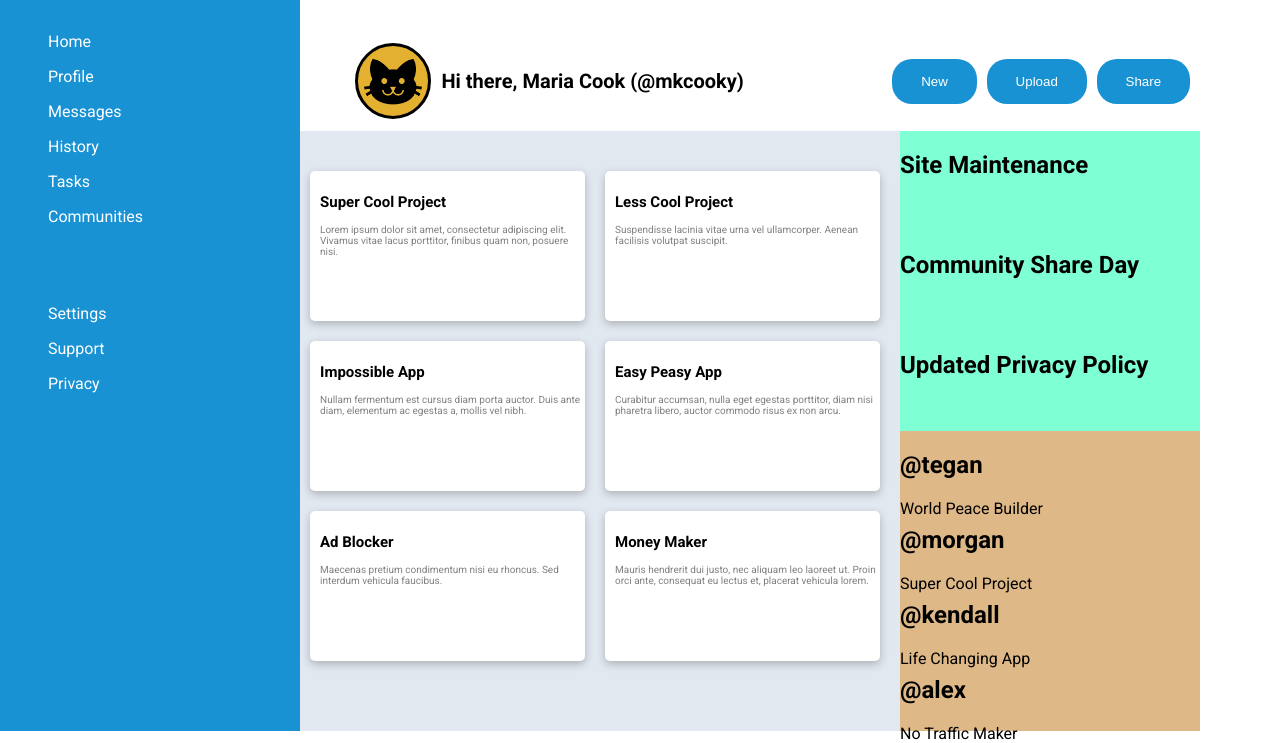
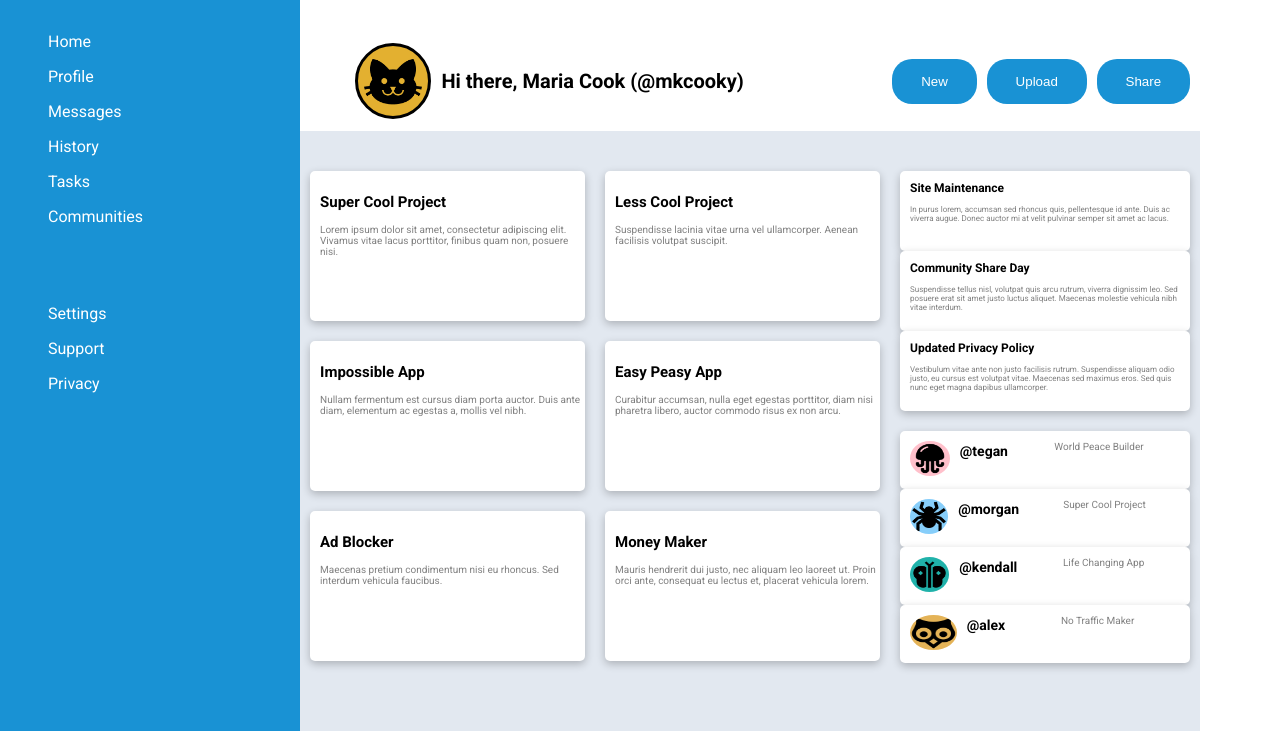
Before and after one commit to mariacook1/odin-dashboard, a plain HTML site: page index.html in a window 1280 px wide. Shown: the part 69-812 px from the top of the page. Drawn offline with Linux system fonts and the light colour scheme.

Commit message:
announcements & trending

```diff
--- a/index.html
+++ b/index.html
@@ -80,30 +80,37 @@
                 </div>
             </div>
             <div class="announcements">
-                <div class="annouce-card">
+                <div class="announce-card">
                     <h2>Site Maintenance</h2>
+                    <p>In purus lorem, accumsan sed rhoncus quis, pellentesque id ante. Duis ac viverra augue. Donec auctor mi at velit pulvinar semper sit amet ac lacus. </p>
                 </div>
-                <div class="annouce-card">
+                <div class="announce-card">
                     <h2>Community Share Day</h2>
+                    <p>Suspendisse tellus nisl, volutpat quis arcu rutrum, viverra dignissim leo. Sed posuere erat sit amet justo luctus aliquet. Maecenas molestie vehicula nibh vitae interdum.</p>
                 </div>
-                <div class="annouce-card">
+                <div class="announce-card">
                     <h2>Updated Privacy Policy</h2>
+                    <p>Vestibulum vitae ante non justo facilisis rutrum. Suspendisse aliquam odio justo, eu cursus est volutpat vitae. Maecenas sed maximus eros. Sed quis nunc eget magna dapibus ullamcorper.</p>
                 </div>
             </div>
             <div class="trending">
                 <div class="trending-card">
+                    <img class="tegan" src="jellyfish.png" alt="">
                     <h2>@tegan</h2>
                     <p>World Peace Builder</p>
                 </div>
                 <div class="trending-card">
+                    <img class="morgan" src="spider.png" alt="">
                     <h2>@morgan</h2>
                     <p>Super Cool Project</p>
                 </div>
                 <div class="trending-card">
+                    <img class="kendall" src="butterfly.png" alt="">
                     <h2>@kendall</h2>
                     <p>Life Changing App</p>
                 </div>
                 <div class="trending-card">
+                    <img class="alex" src="owl.png" alt="">
                     <h2>@alex</h2>
                     <p>No Traffic Maker</p>
                 </div>
--- a/style.css
+++ b/style.css
@@ -153,24 +153,26 @@ button{
     padding-left: 10px;
 }
 .announcements{
-    background-color: aquamarine;
+    background-color: rgb(226, 232, 240);
     grid-column-start: 3;
     grid-column-end: 4;
     grid-row-start: 1;
     grid-row-end: 2;
     display: inline-grid;
-    grid-template: 100px 100px 100px/ 300px;
+    grid-template: 80px 80px 80px/ 290px;
     height: 100%;
     box-sizing: border-box;
+    padding-top: 40px;
+
 }
 .trending{
-    background-color: burlywood;
+    background-color: rgb(226, 232, 240);
     grid-column-start: 3;
     grid-column-end: 4;
     grid-row-start: 2;
     grid-row-end: 3;
     display: inline-grid;
-    grid-template: 75px 75px 75px 75px/ 300px;
+    grid-template: 58px 58px 58px 58px/ 290px;
     height: 100%;
     box-sizing: border-box;
 }
@@ -188,3 +190,56 @@ button{
     font-size: 10px;
     color: grey;
  }
+.announce-card{
+    background-color: white;
+    box-shadow: rgba(0, 0, 0, 0.24) 0px 3px 8px;
+    border-radius: 5px;
+}
+.announce-card > h2{
+    font-size: 12px;
+    padding-left: 10px;
+}
+.announce-card > p{
+    font-size: 8px;
+    padding-left: 10px;
+    color: grey;
+}
+.trending-card{
+    background-color: white;
+    box-shadow: rgba(0, 0, 0, 0.24) 0px 3px 8px;
+    border-radius: 5px;
+    display: flex;
+    flex-wrap: wrap;
+    justify-content: flex-end;
+
+}
+.trending-card > h2 {
+    font-size: 14px;
+    padding-left: 10px;
+    flex-grow: 1;
+}
+.trending-card > p {
+    font-size: 10px;
+    color: grey;
+    flex-grow: 1;
+}
+.trending-card > img {
+    width: 5px;
+    border-radius: 50%;
+    flex-grow: .75;
+    margin-left: 10px;
+    height: 60%;
+    margin-top: 10px;
+}
+.tegan{
+    background-color: pink;
+}
+.morgan{
+    background-color: lightskyblue;
+}
+.kendall{
+    background-color: lightseagreen;
+}
+.alex{
+    background-color: rgb(228, 179, 87)
+}
```
Also changed, not shown: butterfly.png (added), jellyfish.png (added), owl.png (added), spider.png (added).
